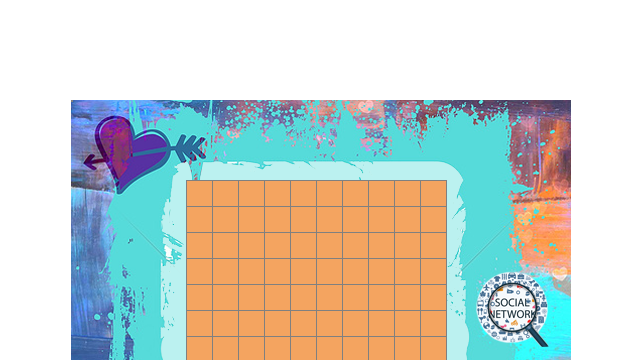
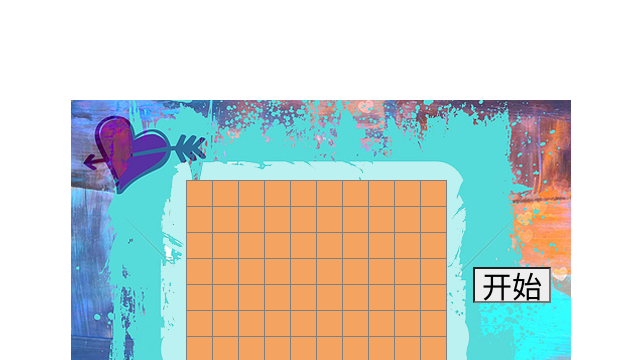
Before and after one commit to pandaSeven/Tetris, a plain HTML site: page 游戏--俄罗斯方块/index.html in a window 1280 px wide. Shown: the top 360 px of the page, without its empty margins (319-959 px from the left). Drawn offline with Linux system fonts and the light colour scheme.

Commit message:
修改bug

```diff
--- a/游戏--俄罗斯方块/index.html
+++ b/游戏--俄罗斯方块/index.html
@@ -30,10 +30,17 @@
         	top: 43%;
         	font-size: 30px;
         }
-        div>img{
+        div>input{
+        	display: block;
         	position: absolute;
         	right: 20px;
         	top: 27%;
+        	width: 70px;
+        	height: 30px;
+        	background-color: #eee;
+        	text-align: center;
+        	font-size: 30px;
+        	cursor: pointer;
         }
 	    tbody{
 	    	position: absolute;
@@ -62,7 +69,9 @@
 </head>
 <body>
 <div class="bgImg" id="bgImg">
-<img  value="开始" src="center.png"  onclick="begin(this)"><span id="alls">得分：</span><span id="score"> 0</span>
+<input  value="开始"   onclick="begin(this)">
+<span id="alls">得分：</span>
+<span id="score"> 0</span>
 <p class="over" id="over">游戏结束</p>
 </div>
 <script language="javascript">
@@ -422,6 +431,13 @@ function begin(e){
 	status=1;
 	tbl=document.getElementById('board');
 
+	// preTbl = document.getElementById("preBoard");
+ //    activeBlock = generateBlock();
+ //    nextBlock = generateBlock();
+ //    previewBlock = copyBlock(nextBlock);
+ //    applyPreview();
+ //    paintPreview();
+
     var oP=document.getElementById('over');
 	if(!genBlock()){
    	   oP.style.display='block';
@@ -432,6 +448,8 @@ function begin(e){
 	timer=setInterval(moveDown,1000);
 }
 document.onkeydown=keyControl;
+
+
 </script>
 </body>
 </html>
```
